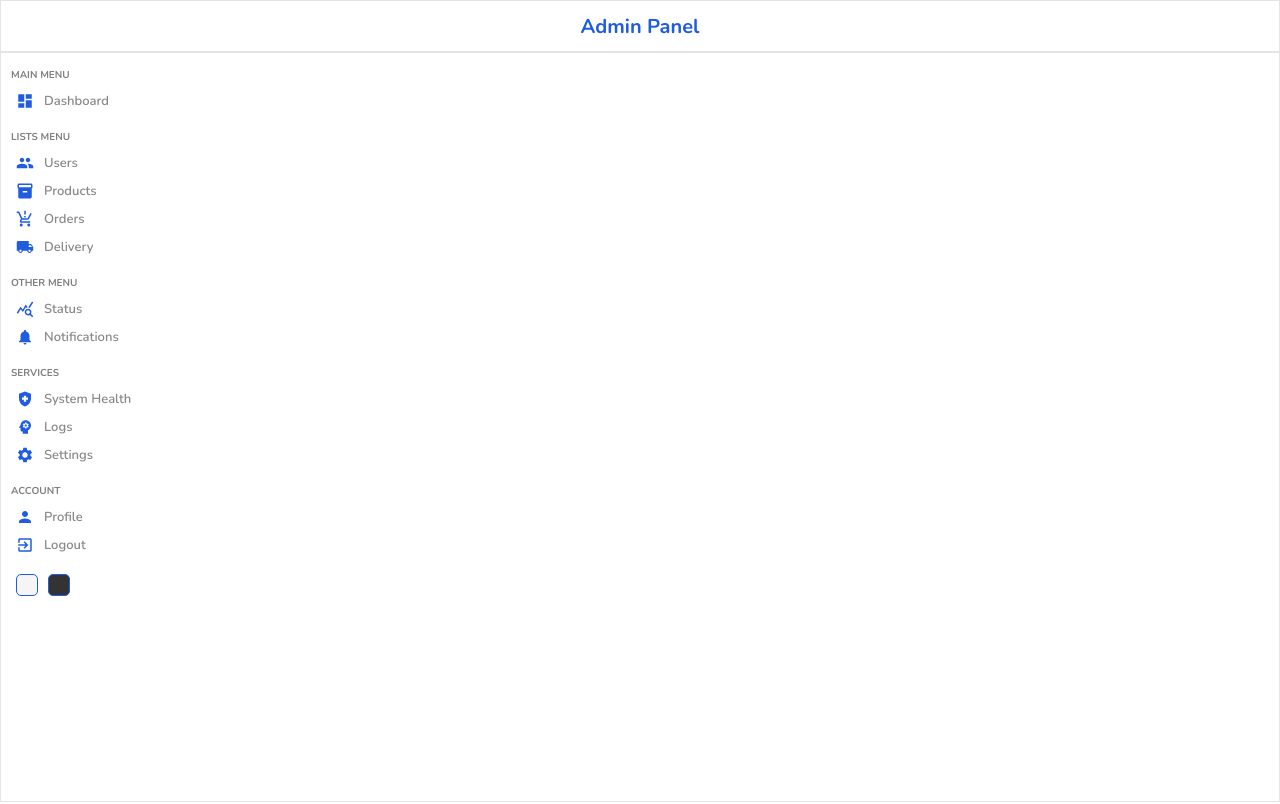
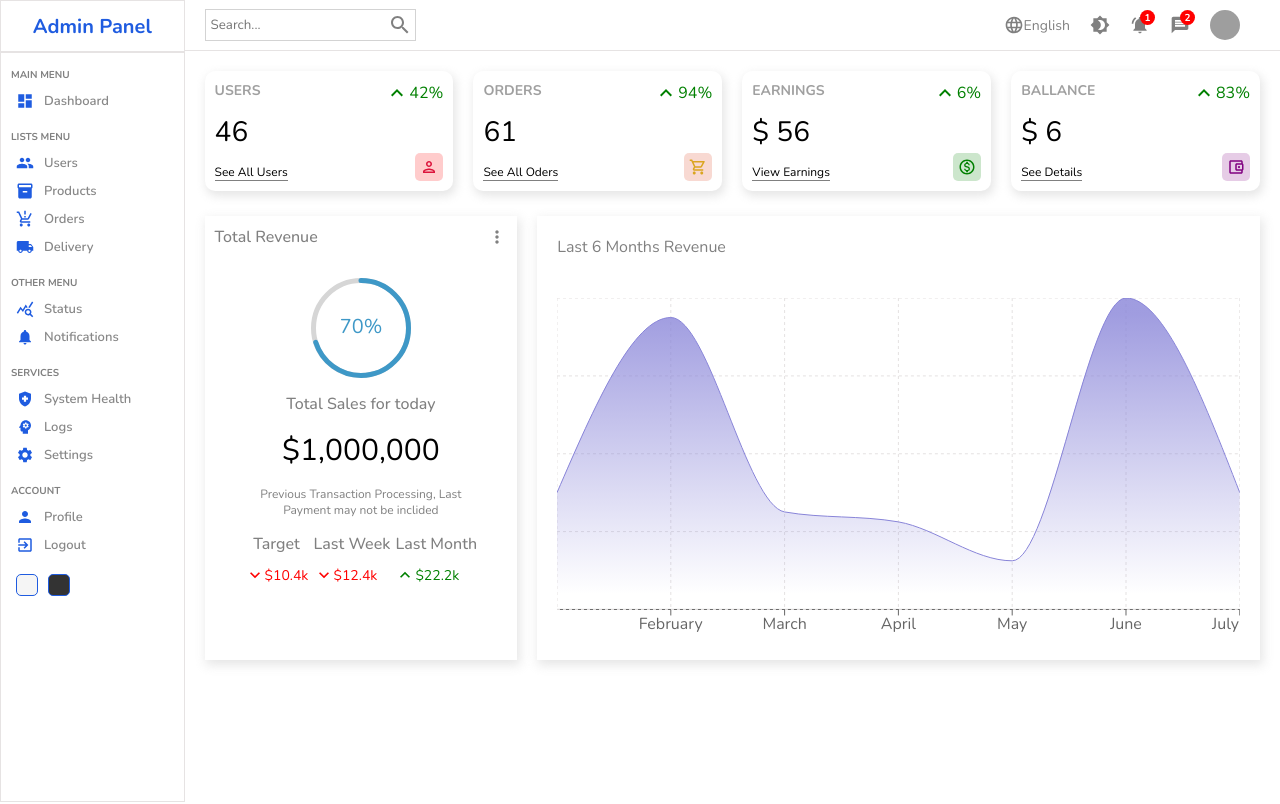
Before and after one commit to ldv0312/admin-panel, a React (Create React App) app: page / in a window 1280 px wide. Shown: the top 804 px of the page. Built offline with nearby package versions, Linux system fonts and the light colour scheme; grey boxes are pictures that could not be loaded.

Commit message:
updating HomePage

```diff
--- a/src/components/chart/Chart.jsx
+++ b/src/components/chart/Chart.jsx
@@ -1,7 +1,56 @@
 import React from "react";
+import "../chart/chart.scss";
+import {
+  AreaChart,
+  Area,
+  XAxis,
+  YAxis,
+  CartesianGrid,
+  Tooltip,
+  ResponsiveContainer,
+} from "recharts";
+
+const data = [
+  { name: "January", total: 1200 },
+  { name: "February", total: 3000 },
+  { name: "March", total: 1002 },
+  { name: "April", total: 900 },
+  { name: "May", total: 500 },
+  { name: "June", total: 3200 },
+  { name: "July", total: 1200 },
+];
 
 const Chart = () => {
-  return <div className="chart">chart</div>;
+  return (
+    <div className="chart">
+      <div className="title">Last 6 Months Revenue</div>
+      <ResponsiveContainer width="100%" aspect={2 / 1}>
+        <AreaChart
+          width={"100%"}
+          height={250}
+          data={data}
+          margin={{ top: 0, right: 0, left: 0, bottom: 0 }}
+        >
+          <defs>
+            <linearGradient id="total" x1="0" y1="0" x2="0" y2="1">
+              <stop offset="5%" stopColor="#8884d8" stopOpacity={0.8} />
+              <stop offset="95%" stopColor="#8884d8" stopOpacity={0} />
+            </linearGradient>
+          </defs>
+          <XAxis dataKey="name" />
+          <CartesianGrid strokeDasharray="3 3" className="chartGrid" />
+          <Tooltip />
+          <Area
+            type="monotone"
+            dataKey="total"
+            stroke="#8884d8"
+            fillOpacity={1}
+            fill="url(#total)"
+          />
+        </AreaChart>
+      </ResponsiveContainer>
+    </div>
+  );
 };
 
 export default Chart;
--- a/src/components/chart/chart.scss
+++ b/src/components/chart/chart.scss
@@ -1,3 +1,17 @@
 .chart {
-  flex: 5;
+  flex: 7;
+  -webkit-box-shadow: 2px 4px 10px 1px rgba(0, 0, 0, 0.47);
+  box-shadow: 2px 4px 10px 1px rgba(201, 201, 201, 0.47);
+  padding: 10px;
+  color: gray;
+  display: flex;
+  flex-direction: column;
+
+  .title {
+    margin-bottom: 20px;
+  }
+
+  .chartGrid {
+    stroke: rgb(228, 225, 225);
+  }
 }
--- a/src/components/feature/feature.scss
+++ b/src/components/feature/feature.scss
@@ -1,8 +1,9 @@
 .feature {
-  flex: 4;
+  flex: 3;
   -webkit-box-shadow: 2px 4px 10px 1px rgba(0, 0, 0, 0.47);
   box-shadow: 2px 4px 10px 1px rgba(201, 201, 201, 0.47);
   padding: 10px;
+  margin-right: 20px;
 
   .top {
     display: flex;
--- a/src/pages/home/Home.jsx
+++ b/src/pages/home/Home.jsx
@@ -8,7 +8,7 @@
 
 const Home = () => {
   return (
-    <div>
+    <div className="home">
       <Sidebar />
       <div className="homeContainer">
         <Navbar />
```
